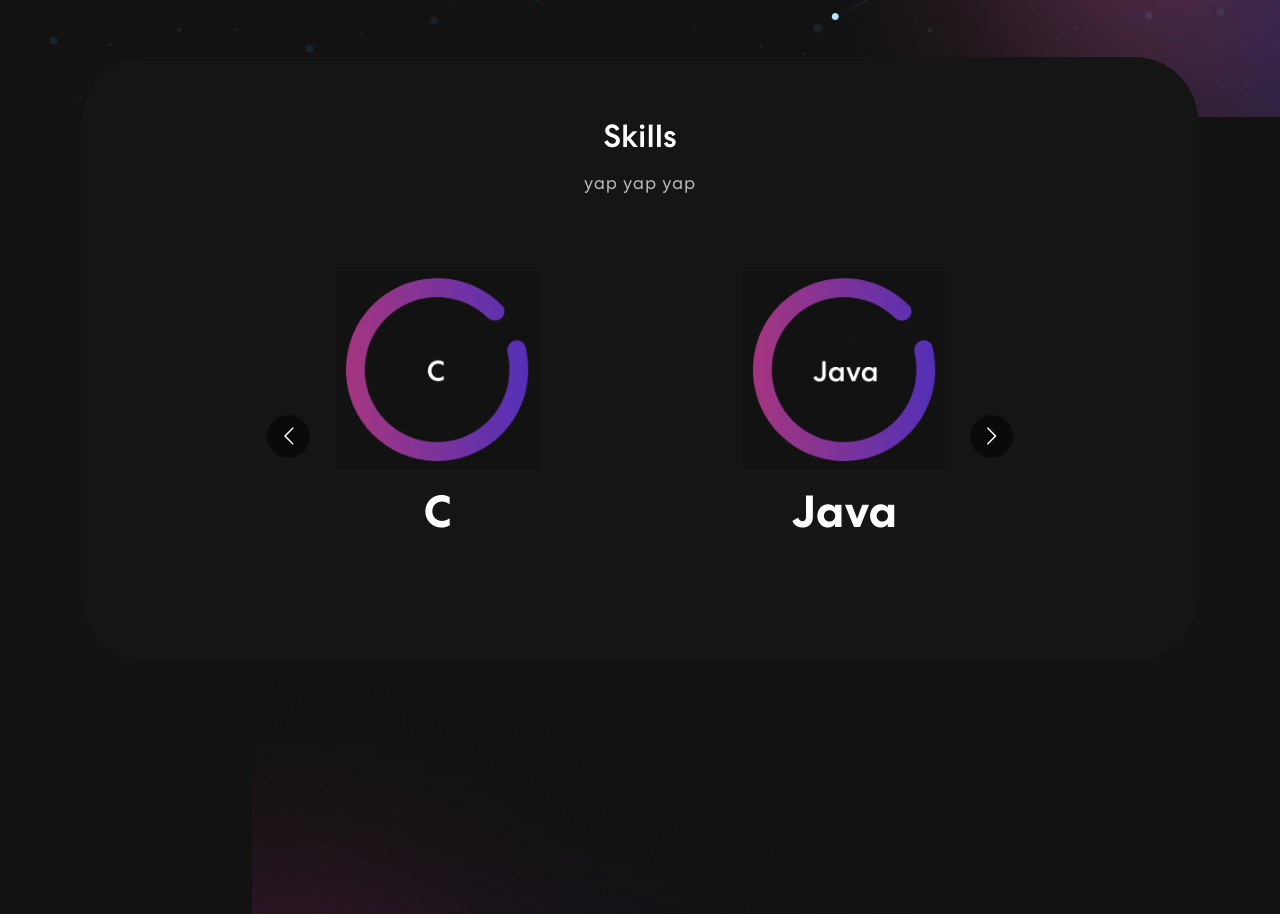
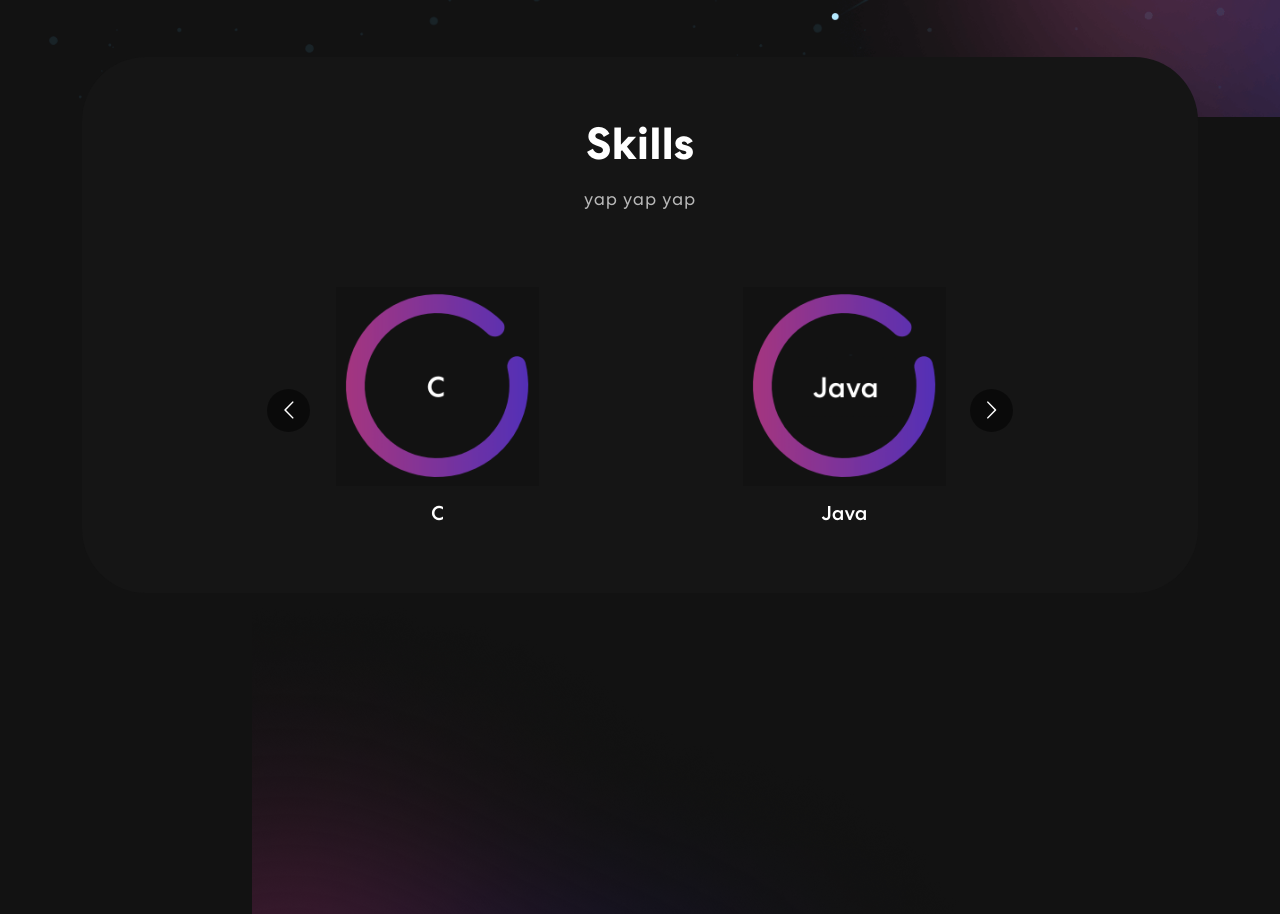
Before and after one commit to sanjheeg/personal_website, a React (Create React App) app: page / in a window 1280 px wide. Shown: the part 843-1757 px from the top of the page. Built offline with nearby package versions, Linux system fonts and the light colour scheme.

Commit message:
change text size

```diff
--- a/src/App.css
+++ b/src/App.css
@@ -346,7 +346,7 @@ nav.navbar .navbar-toggler[aria-aexpanded="true"] .navbar-toggler-icon {
   margin-top: -60px;
 }
 
-.skill h5 {
+.skill h2 {
   font-size: 45px;
   font-weight: 700;
 }
```
